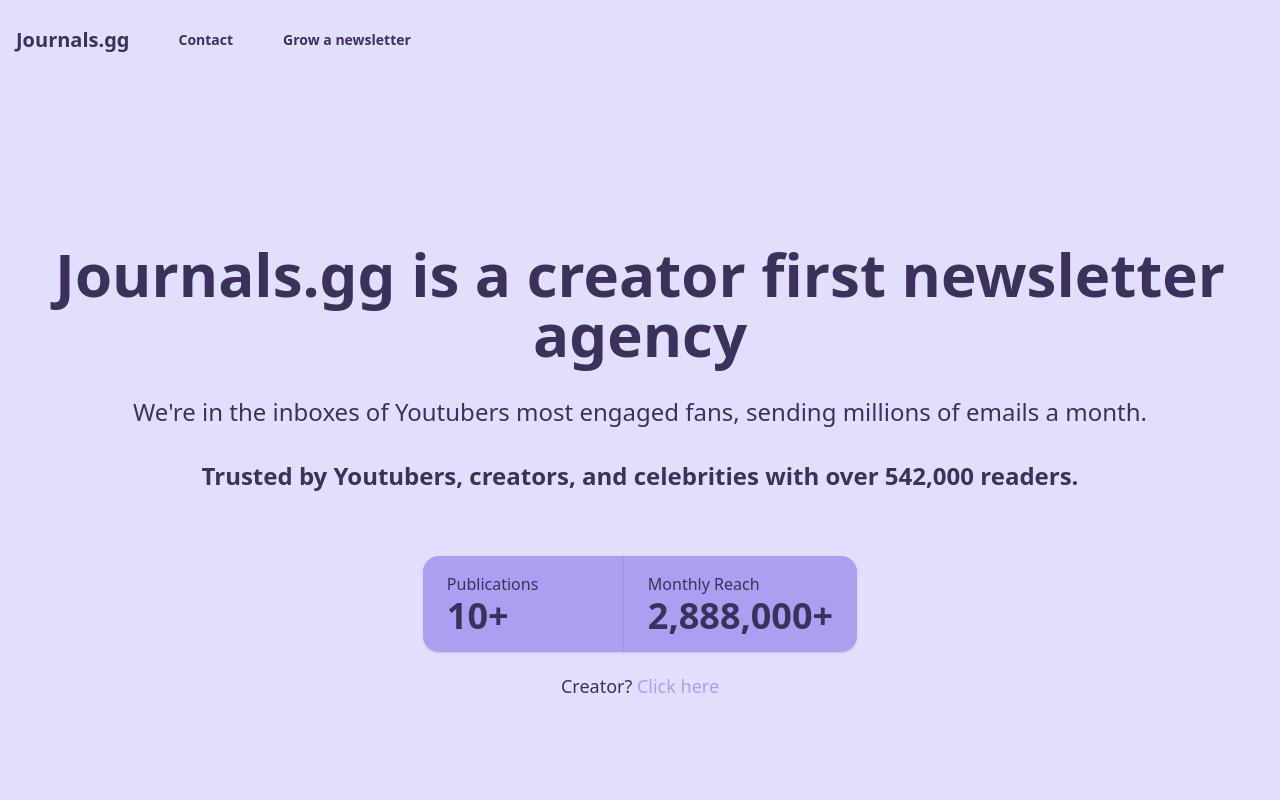
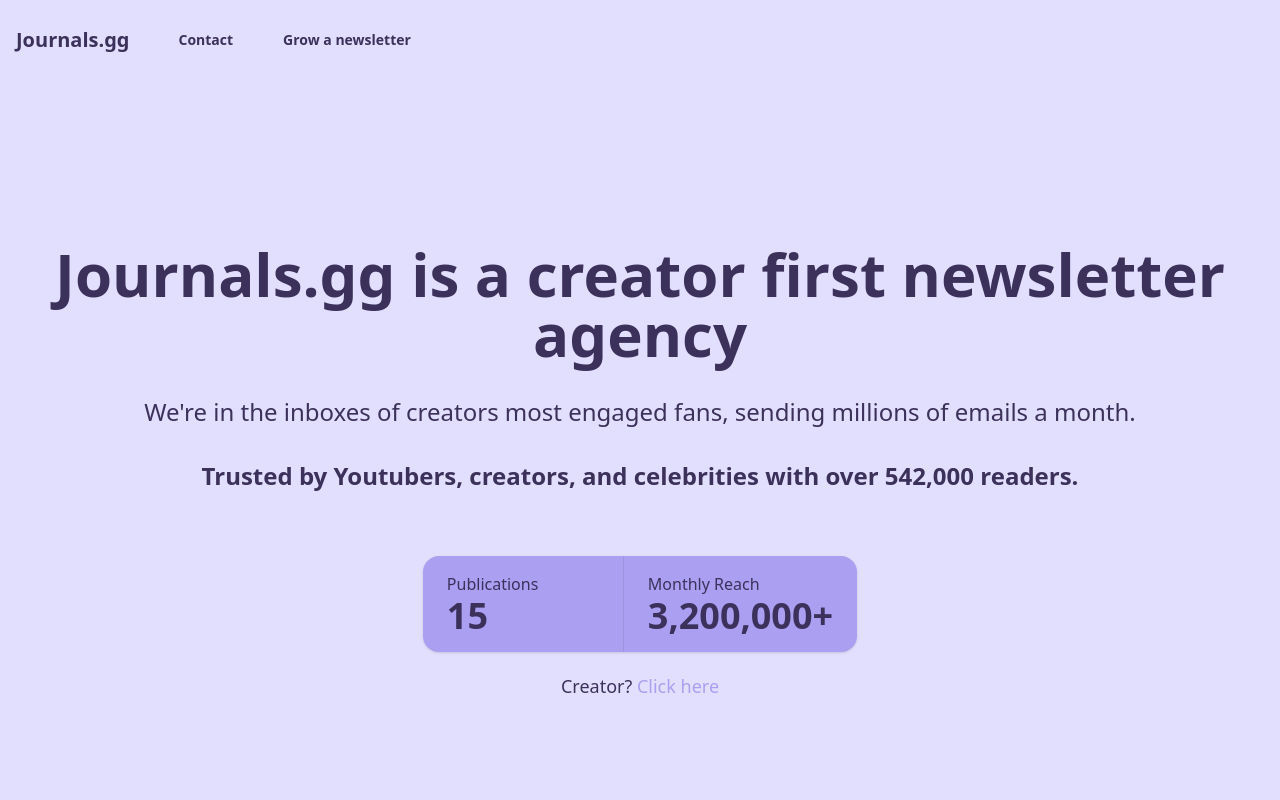
Before and after one commit to edwardfgt/journals-website-2024, a React (Vite) app: page / in a window 1280 px wide. Shown: the top 800 px of the page. Built offline with nearby package versions, Linux system fonts and the light colour scheme.

Commit message:
Update homepage messaging

```diff
--- a/src/components/HeadingBlock.tsx
+++ b/src/components/HeadingBlock.tsx
@@ -9,7 +9,7 @@
                 </a> is a creator first newsletter agency
             </h1>
             <p className="text-xl md:text-2xl mb-6 md:mb-8 text-text px-4">
-                We're in the inboxes of Youtubers most engaged fans, sending millions of emails a month.
+                We're in the inboxes of creators most engaged fans, sending millions of emails a month.
             </p>
             <p className="text-xl md:text-2xl font-semibold text-text px-4">
                 Trusted by Youtubers, creators, and celebrities with over 542,000 readers.
--- a/src/components/StatBar.tsx
+++ b/src/components/StatBar.tsx
@@ -6,12 +6,12 @@
 
             <div className="stat min-w-[200px]">
                 <div className="stat-title text-text">Publications</div>
-                <div className="stat-value text-text text-2xl sm:text-4xl">10+</div>
+                <div className="stat-value text-text text-2xl sm:text-4xl">15</div>
             </div>
 
             <div className="stat min-w-[200px]">
                 <div className="stat-title text-text">Monthly Reach</div>
-                <div className="stat-value text-text text-2xl sm:text-4xl">2,888,000+</div>
+                <div className="stat-value text-text text-2xl sm:text-4xl">3,200,000+</div>
             </div>
         </div>
     );
```
